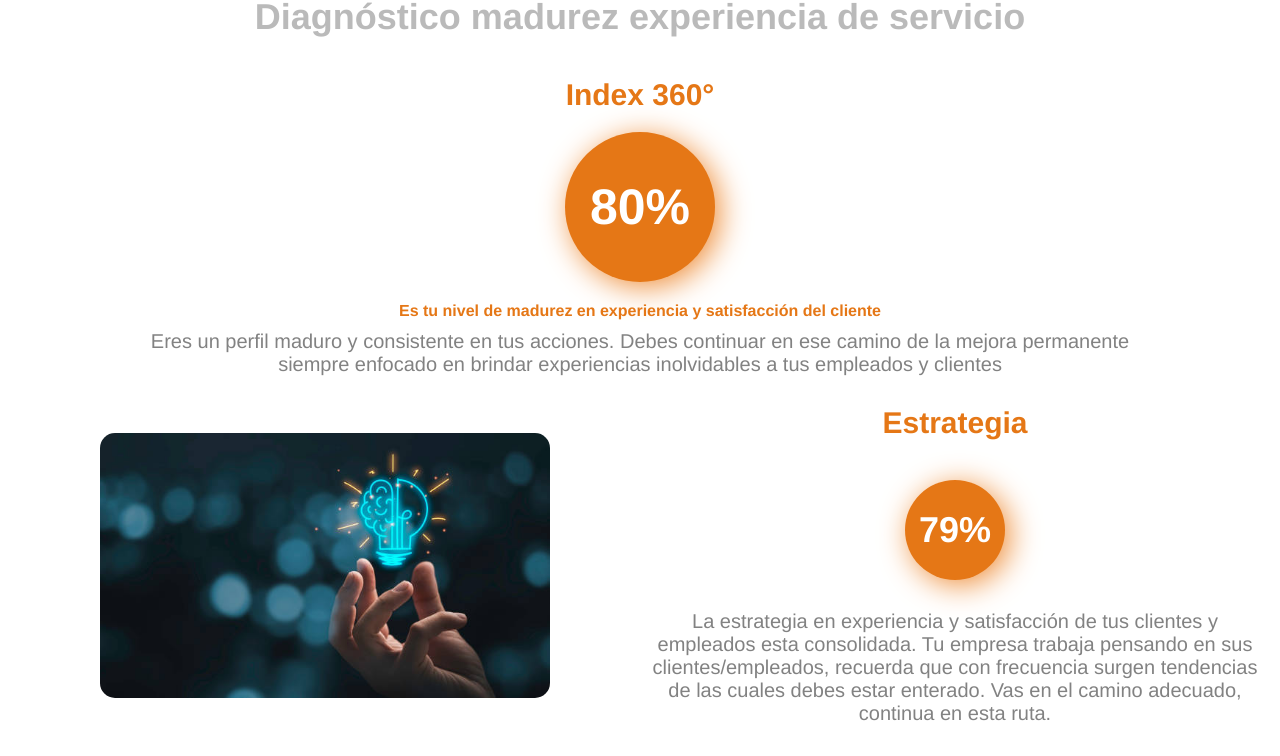
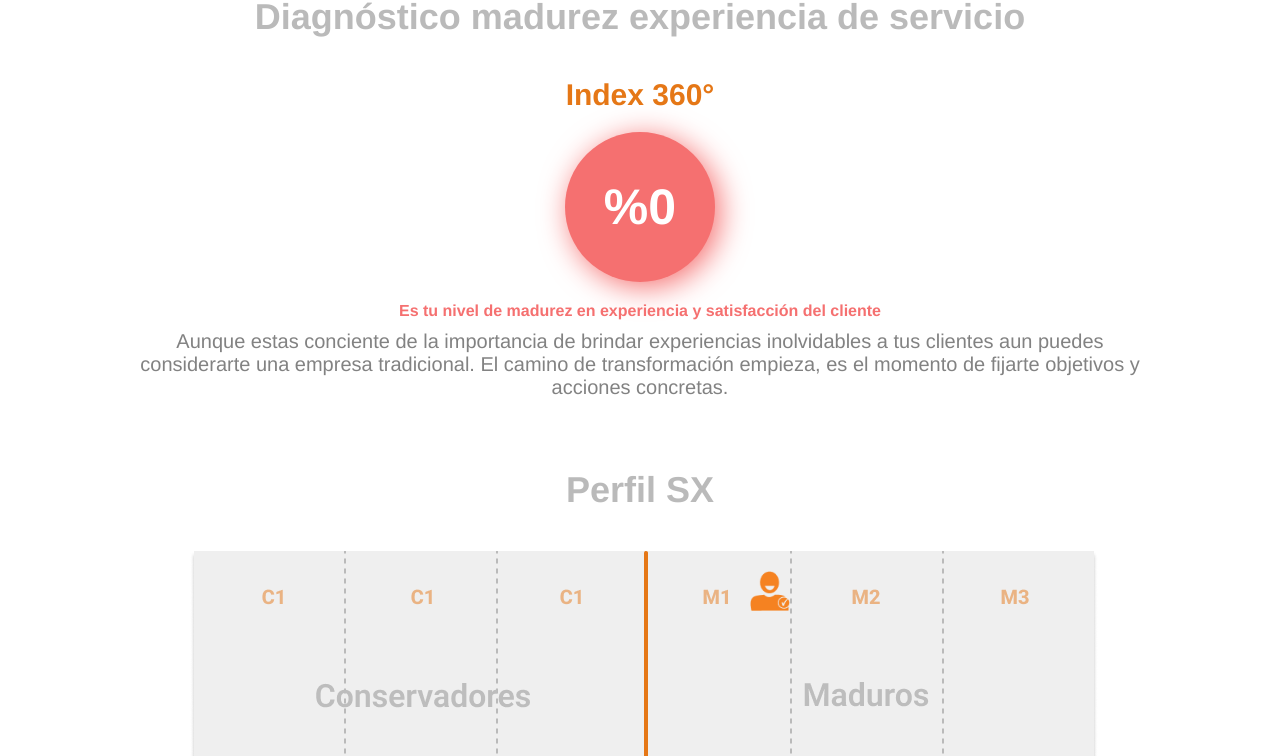
Before and after one commit to Hernan1ro/customer-solutions-website, a Next.js app: page /diagnostico in a window 1280 px wide. Shown: the part 856-1612 px from the top of the page. Built offline with nearby package versions, Linux system fonts and the light colour scheme.

Commit message:
generating dinamic information in the first half of the report

```diff
--- a/Components/IndexReport.js
+++ b/Components/IndexReport.js
@@ -1,27 +1,34 @@
 import styles from "../styles/components/index_report.module.css";
 
-export const IndexReport = ({ name, percent, description, orientation }) => {
+export const IndexReport = ({
+  category,
+  value,
+  conclusion,
+  orientation,
+  imgUrl,
+  lie,
+  lse,
+  colorHandler,
+  textHandler,
+}) => {
   const style = {
     left: styles.left,
   };
 
+  const color = colorHandler(value, lie, lse);
+  const text = textHandler(value, conclusion, lie, lse);
+  console.log(orientation);
+
   return (
     <div className={styles.index}>
-      <img
-        className={style[orientation]}
-        src="/assets/reports/strategy.jpg"
-        alt="estrategia"
-      />
+      <img className={style[orientation]} src={imgUrl} alt={category} />
       <div className={styles.index_description}>
-        <h3>Estrategia</h3>
-        <div className={styles.percentaje_result_index}>79%</div>
-        <p>
-          La estrategia en experiencia y satisfacción de tus clientes y
-          empleados esta consolidada. Tu empresa trabaja pensando en sus
-          clientes/empleados, recuerda que con frecuencia surgen tendencias de
-          las cuales debes estar enterado. Vas en el camino adecuado, continua
-          en esta ruta.
-        </p>
+        <h3 style={{ color }}>{category}</h3>
+        <div
+          style={{ backgroundColor: color, boxShadow: `5px 5px 30px ${color}` }}
+          className={styles.percentaje_result_index}
+        >{`%${value}`}</div>
+        <p>{text}</p>
       </div>
     </div>
   );
--- a/containers/Report.js
+++ b/containers/Report.js
@@ -3,26 +3,57 @@ import styles from "../styles/containers/report.module.css";
 import { RadarChart } from "../Components/RadarChart";
 import { BarChart } from "../Components/BarChart";
 
-export const Report = () => {
+export const Report = ({
+  index,
+  color,
+  text,
+  indicators,
+  colorHandler,
+  textHandler,
+}) => {
   return (
     <section className={styles.report} id="text-sample">
       <img src="/assets/brandlogo/logo.webp" alt="customer solutions logo" />
       <h2>Diagnóstico madurez experiencia de servicio</h2>
       <h3>Index 360°</h3>
-      <div className={styles.percentaje_result}>80%</div>
-      <span>
+      <div
+        className={styles.percentaje_result}
+        style={{ backgroundColor: color, boxShadow: `5px 5px 30px ${color}` }}
+      >{`%${index}`}</div>
+      <span style={{ color }}>
         Es tu nivel de madurez en experiencia y satisfacción del cliente
       </span>
-      <p>
-        Eres un perfil maduro y consistente en tus acciones. Debes continuar en
-        ese camino de la mejora permanente siempre enfocado en brindar
-        experiencias inolvidables a tus empleados y clientes
-      </p>
+      <p>{text}</p>
       <div className={styles.index_container}>
-        <IndexReport />
-        <IndexReport orientation="left" />
-        <IndexReport />
-        <IndexReport orientation="left" />
+        {indicators.map((obj, index) => {
+          const {
+            category,
+            conclusion,
+            heading,
+            value,
+            lse,
+            lie,
+            imgUrl,
+            orientation,
+          } = obj;
+          if (index > 0 && value > 0) {
+            console.log(obj);
+            return (
+              <IndexReport
+                key={category}
+                value={value}
+                category={category}
+                conclusion={conclusion}
+                textHandler={textHandler}
+                colorHandler={colorHandler}
+                lse={lse}
+                lie={lie}
+                imgUrl={imgUrl}
+                orientation={orientation}
+              />
+            );
+          }
+        })}
       </div>
       <h2>Perfil SX</h2>
       <div className={styles.chart_container}>
@@ -41,7 +72,9 @@ export const Report = () => {
         <div id="radar">
           <RadarChart />
         </div>
-        <BarChart />
+        {/* <div id="bar">
+          <BarChart />
+        </div> */}
       </div>
     </section>
   );
--- a/pages/api/diagnostic.js
+++ b/pages/api/diagnostic.js
@@ -20,6 +20,7 @@ export const diagnostic = (index, strategy, process, employee, customers) => [
     category: "Estrategia",
     value: strategy,
     img: "strategy",
+    imgUrl: "/assets/reports/strategy.jpg",
     heading: {
       high: `Tu estrategia esta en un ${strategy}%.`,
       middle: `Tu nivel de estrategia es de ${strategy}%`,
@@ -37,6 +38,7 @@ export const diagnostic = (index, strategy, process, employee, customers) => [
     category: "Procesos",
     value: process,
     img: "process",
+    imgUrl: "/assets/reports/process.jpg",
     heading: {
       high: `Tu nivel de procesos es  ${process}%`,
       middle: `Tus procesos de experiencia estan en un ${process}%`,
@@ -49,28 +51,13 @@ export const diagnostic = (index, strategy, process, employee, customers) => [
     },
     lse: 80,
     lie: 50,
-  },
-  {
-    category: "Empleados",
-    value: employee,
-    img: "employee",
-    heading: {
-      high: `Tienes un nivel de ${employee}%`,
-      middle: `Tu nivel de experiencia de tus empleados es ${employee}%`,
-      low: `Tienes un nivel de ${employee}%`,
-    },
-    conclusion: {
-      high: `Consolida los programas que tienes con tus empleados, se encuentran comprometidos con brindar experiencias inolvidables, ademas de que comprenden su papel en la consecusion de los logros. Asegurate de que esten permanentemente motivados.`,
-      middle: `No debes bajar la guardia con ellos, recuerda que son el activo mas valioso que tienes y quienes se relacionan directamente con tus clientes. Es posible que consideres potencializar los programas de capacitación y la comunicación en todas sus lineas`,
-      low: `Establece politicas claras con tus empleados, brindandole las herramientas para formarse, relacionarse y tomar las mejores decisiones cuando esten en contacto con tus clientes. Crear equipos motivados y empoderados te traerá ventajas palpables en una mejor experiencia con tus clientes`,
-    },
-    lse: 70,
-    lie: 40,
+    orientation: "left",
   },
   {
     category: "Clientes",
     value: customers,
     img: "users",
+    imgUrl: "/assets/reports/customers.jpg",
     heading: {
       high: `Tienes un porcentaje de ${customers}%`,
       middle: `Tu porcentaje aquí es ${customers}%`,
@@ -84,4 +71,23 @@ export const diagnostic = (index, strategy, process, employee, customers) => [
     lse: 70,
     lie: 40,
   },
+  {
+    category: "Empleados",
+    value: employee,
+    img: "employee",
+    imgUrl: "/assets/reports/people.jpg",
+    heading: {
+      high: `Tienes un nivel de ${employee}%`,
+      middle: `Tu nivel de experiencia de tus empleados es ${employee}%`,
+      low: `Tienes un nivel de ${employee}%`,
+    },
+    conclusion: {
+      high: `Consolida los programas que tienes con tus empleados, se encuentran comprometidos con brindar experiencias inolvidables, ademas de que comprenden su papel en la consecusion de los logros. Asegurate de que esten permanentemente motivados.`,
+      middle: `No debes bajar la guardia con ellos, recuerda que son el activo mas valioso que tienes y quienes se relacionan directamente con tus clientes. Es posible que consideres potencializar los programas de capacitación y la comunicación en todas sus lineas`,
+      low: `Establece politicas claras con tus empleados, brindandole las herramientas para formarse, relacionarse y tomar las mejores decisiones cuando esten en contacto con tus clientes. Crear equipos motivados y empoderados te traerá ventajas palpables en una mejor experiencia con tus clientes`,
+    },
+    lse: 70,
+    lie: 40,
+    orientation: "left",
+  },
 ];
--- a/pages/diagnostico.js
+++ b/pages/diagnostico.js
@@ -15,7 +15,6 @@ import { Report } from "../containers/Report";
 export default function Diagnostico(props) {
   const [show, setShow] = useState(false);
   const [policies, setPolicies] = useState(false);
-  const [print, setPrint] = useState(false);
   const {
     result: { index, strategy, process: process_, people, customers },
     profile: [job, employee_number, experience, position, sector],
@@ -210,7 +209,16 @@ export default function Diagnostico(props) {
           })}
         </div>
       </section>
-      {true && <Report />}
+      {true && (
+        <Report
+          index={index}
+          color={color}
+          text={text}
+          indicators={indicators}
+          textHandler={textHandler}
+          colorHandler={colorHandler}
+        />
+      )}
       {false ? (
         <FormModal handleClick={handleClick} handleDownload={handleDownload} />
       ) : null}
```
